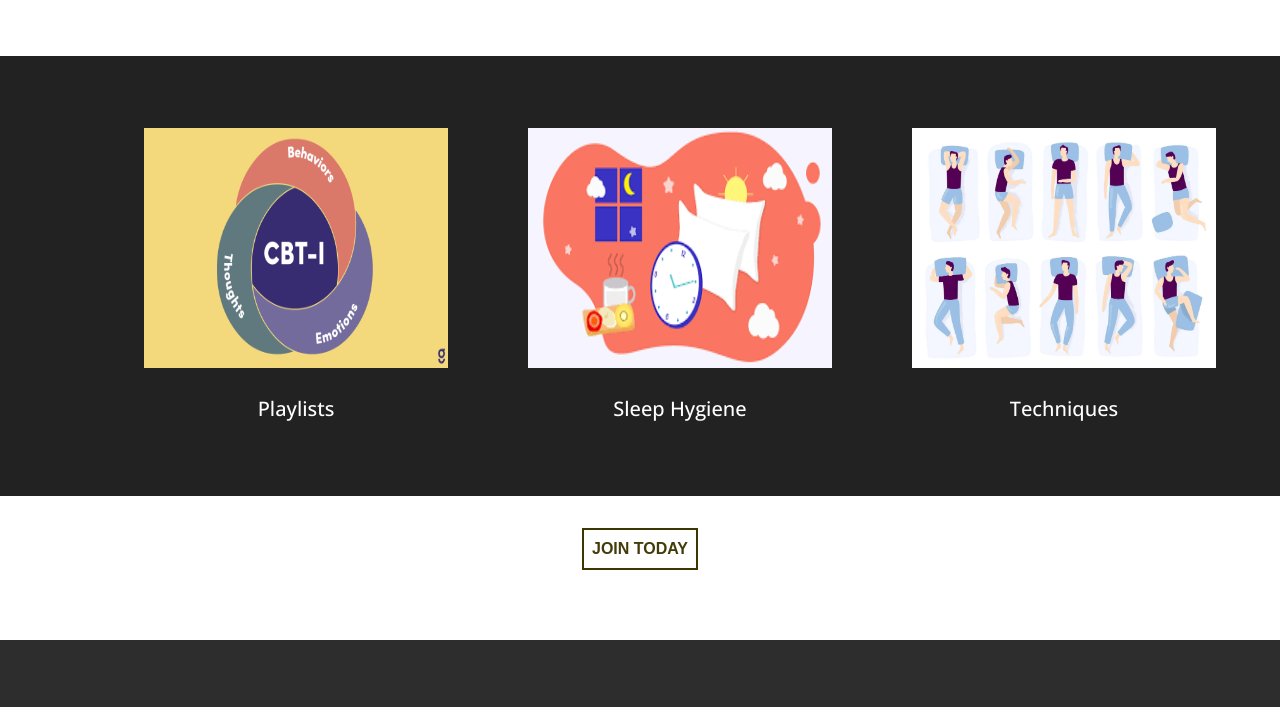
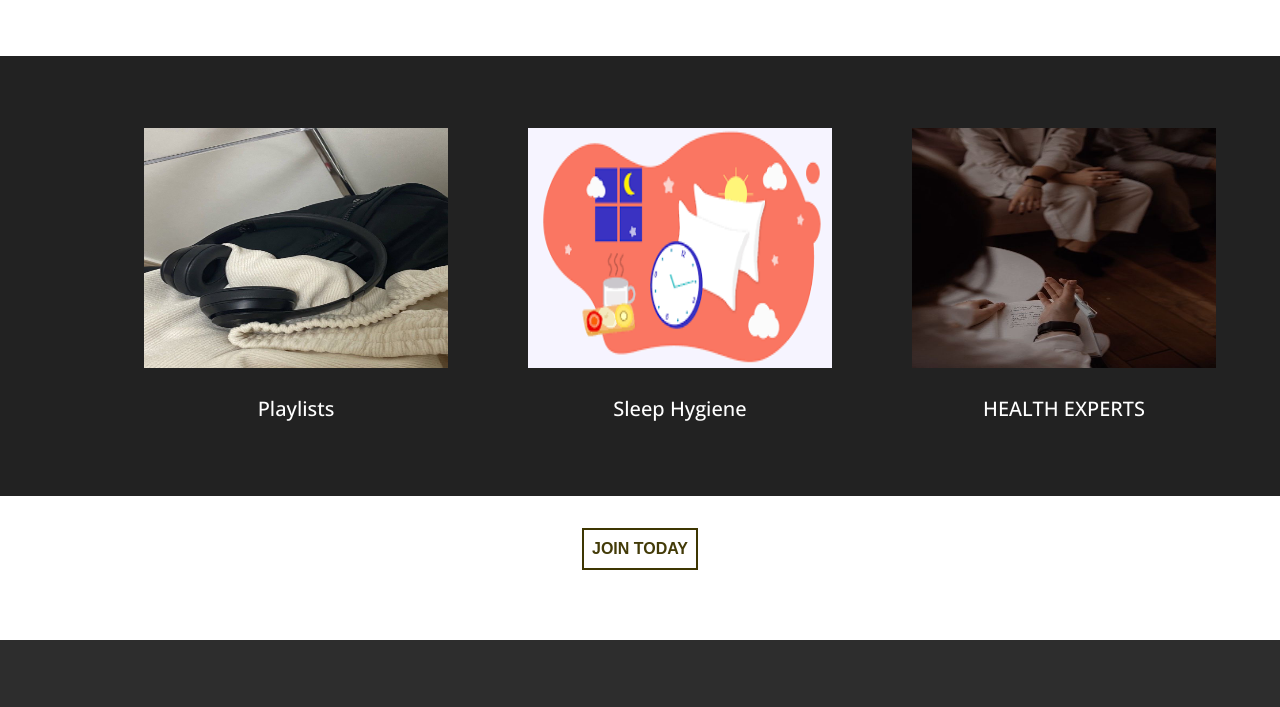
Before and after one commit to Omkar270048/harshh, a website: page html/index.html in a window 1280 px wide. Shown: the part 1800-2507 px from the top of the page. Drawn offline with nearby package versions, Linux system fonts and the light colour scheme; a web font is replaced by a local one.

Commit message:
Update index.html

```diff
--- a/html/index.html
+++ b/html/index.html
@@ -65,7 +65,7 @@
     <div id="services">
         <div class="testimonials">
             <a href="../html/links.html" target="_self" class="testimonials_container 1">
-                <img class="testimonials_images" src="../images/CBT1.png" alt="">
+                <img class="testimonials_images" src="../images/IMG_1899.JPG" alt="">
                 <p class="testimonials_text">Playlists</p>
             </a>
 
@@ -75,8 +75,8 @@
                 </p>
             </a>
             <a href="" class="testimonials_container 3">
-                <img class="testimonials_images" src="../images/technique.webp" alt="">
-                <p class="testimonials_text">Techniques</p>
+                <img class="testimonials_images" src="../images/IMG_1901.JPG" alt="">
+                <p class="testimonials_text">HEALTH EXPERTS</p>
             </a>
         </div>
 
```
